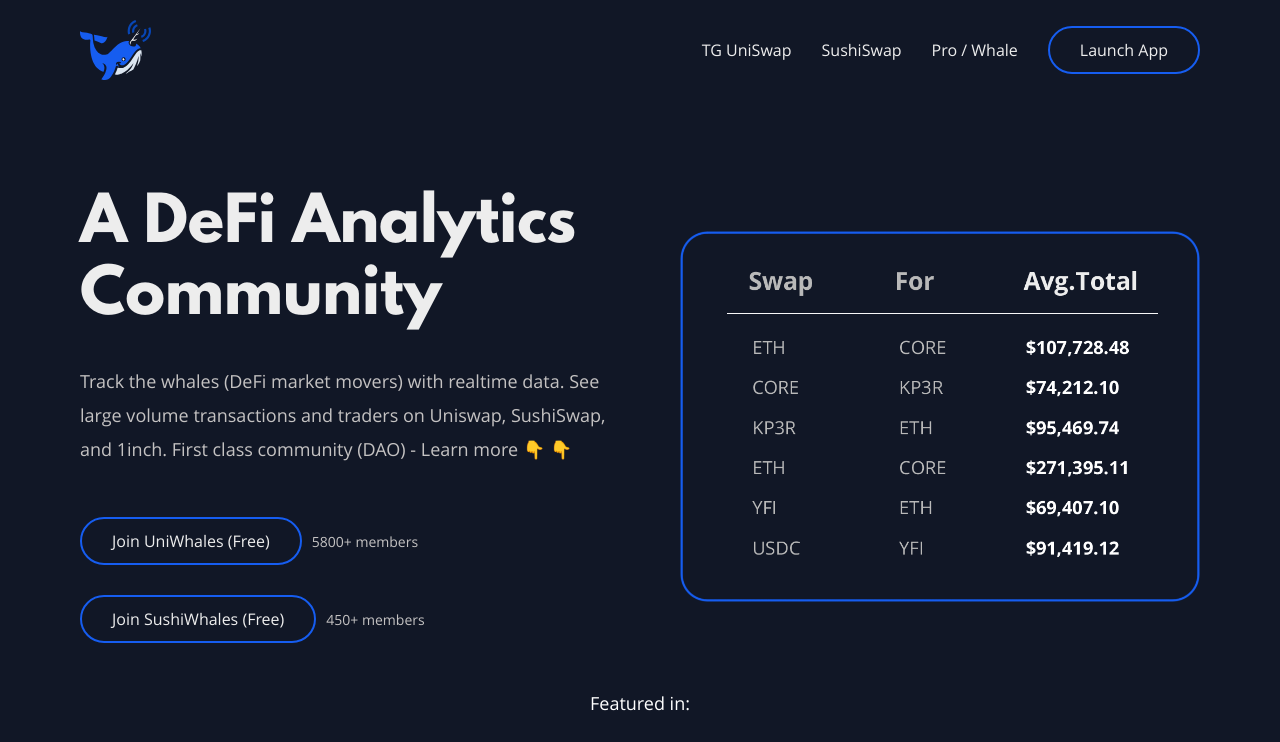
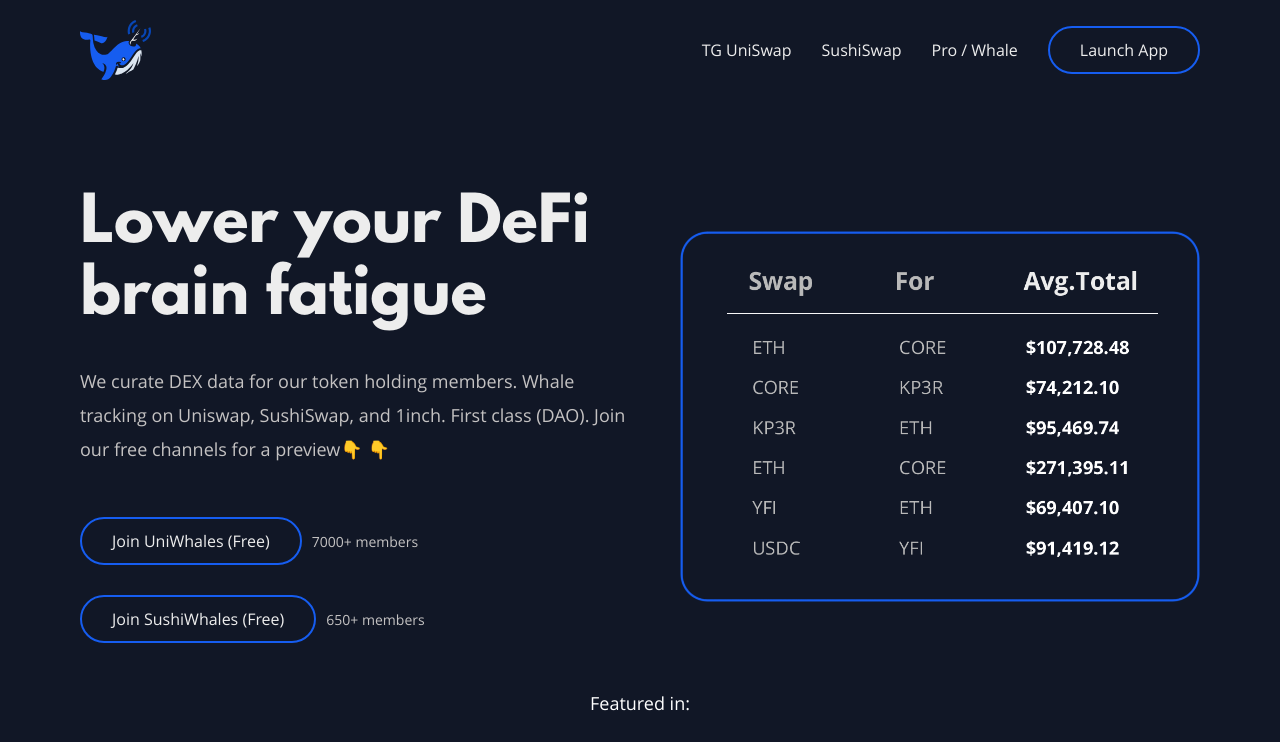
Before and after one commit to dd0sxx/uniwhales-landing, a React (Create React App) app: page / in a window 1280 px wide. Shown: the top 742 px of the page. Built offline with nearby package versions, Linux system fonts and the light colour scheme; no server answers.

Commit message:
Update Hero.js

```diff
--- a/src/components/Body/Hero/Hero.js
+++ b/src/components/Body/Hero/Hero.js
@@ -119,13 +119,13 @@
             <Container>
                 <InnerWrapper>
                     <TextSection>
-                        <H1 inverse >A DeFi Analytics Community</H1>
-                        <Paragraph inverse marginBottom >Track the whales (DeFi market movers) with realtime data. See large volume transactions and traders on Uniswap, SushiSwap, and 1inch. First class community (DAO) - Learn more 👇 👇</Paragraph>
+                        <H1 inverse >Lower your DeFi brain fatigue</H1>
+                        <Paragraph inverse marginBottom >We curate DEX data for our token holding members. Whale tracking on Uniswap, SushiSwap, and 1inch. First class  (DAO). Join our free channels for a preview👇 👇</Paragraph>
                         <Button text="Join UniWhales (Free)" href="https://t.me/uniwhales" target="_blank"/>
-                        <TelegramText>5800+ members</TelegramText>
+                        <TelegramText>7000+ members</TelegramText>
                         <H1 inverse></H1>
                         <Button text="Join SushiWhales (Free)" href="https://t.me/sushiwhale" target="_blank"/>
-                        <TelegramText>450+ members</TelegramText>
+                        <TelegramText>650+ members</TelegramText>
                     </TextSection>
                     <ImageSection>
                         <img src={Dashboard} alt="Uniwhales Dashboard" />
```
